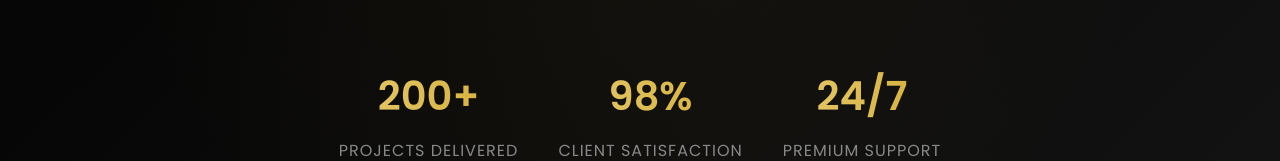
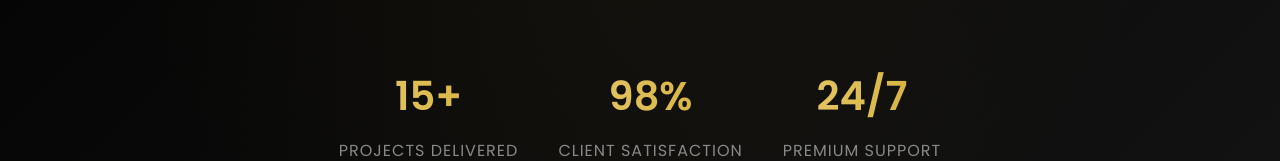
Before and after one commit to zyrox-xd/zomaxa-plans, a plain HTML site: page index.html in a window 1280 px wide. Shown: the part 537-698 px from the top of the page. Drawn offline with nearby package versions, Linux system fonts and the light colour scheme.

Commit message:
3rd commit

```diff
--- a/index.html
+++ b/index.html
@@ -920,7 +920,7 @@
 
                 <div class="hero-stats">
                     <div class="stat-item">
-                        <div class="stat-number">200+</div>
+                        <div class="stat-number">15+</div>
                         <div class="stat-label">Projects Delivered</div>
                     </div>
                     <div class="stat-item">
```
